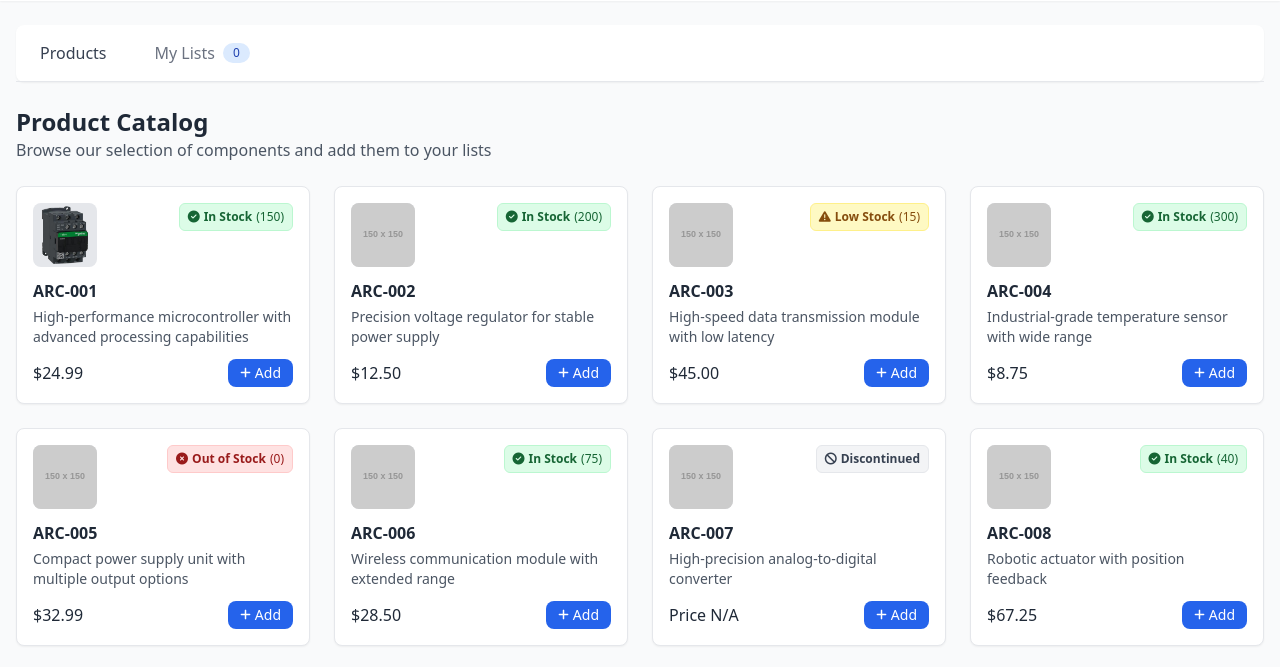
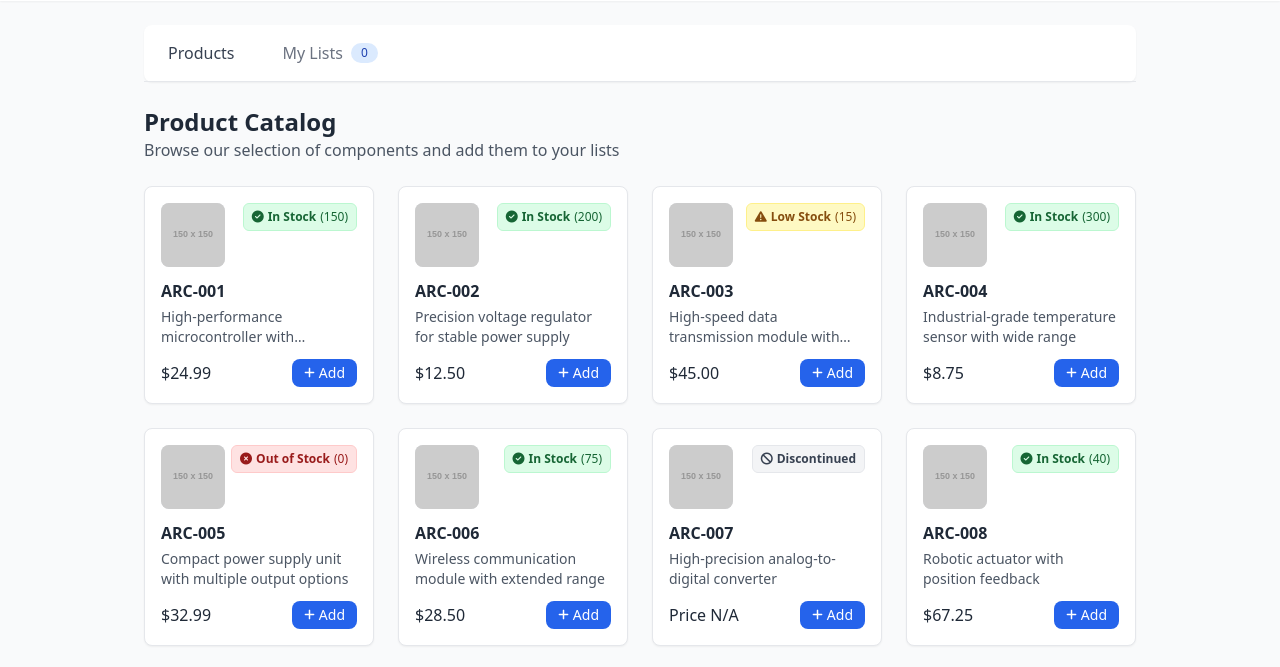
Before and after one commit to VDatom/My-List-New, a plain HTML site: page index.html in a window 1280 px wide. Shown: the part 71-738 px from the top of the page. Drawn offline with nearby package versions, Linux system fonts and the light colour scheme; placeholder pictures from the web are drawn by us.

Commit message:
Update main container width and image URLs

```diff
--- a/index.html
+++ b/index.html
@@ -185,7 +185,7 @@
     </header>
 
     <!-- Main Content - Responsive padding and layout -->
-    <main class="container mx-auto px-3 sm:px-4 py-4 sm:py-6">
+    <main class="container max-w-5xl mx-auto px-3 sm:px-4 py-4 sm:py-6">
         <!-- Tabs - Stack on mobile, horizontal on larger screens -->
         <div class="bg-white rounded-lg shadow-sm mb-4 sm:mb-6 no-print">
             <div class="flex flex-col sm:flex-row border-b">
@@ -355,7 +355,7 @@
     <script>
         // Sample Data
         const SAMPLE_PRODUCTS = [
-            { id: 'P001', partNumber: 'ARC-001', description: 'High-performance microcontroller with advanced processing capabilities', brand: 'ARC Tech', price: 24.99, inventory: 'In Stock', stockQuantity: 150, imageUrl: './demo.png' },
+            { id: 'P001', partNumber: 'ARC-001', description: 'High-performance microcontroller with advanced processing capabilities', brand: 'ARC Tech', price: 24.99, inventory: 'In Stock', stockQuantity: 150, imageUrl: 'https://via.placeholder.com/150' },
             { id: 'P002', partNumber: 'ARC-002', description: 'Precision voltage regulator for stable power supply', brand: 'ARC Tech', price: 12.50, inventory: 'In Stock', stockQuantity: 200, imageUrl: 'https://via.placeholder.com/150' },
             { id: 'P003', partNumber: 'ARC-003', description: 'High-speed data transmission module with low latency', brand: 'ARC Comms', price: 45.00, inventory: 'Low Stock', stockQuantity: 15, imageUrl: 'https://via.placeholder.com/150' },
             { id: 'P004', partNumber: 'ARC-004', description: 'Industrial-grade temperature sensor with wide range', brand: 'ARC Sensors', price: 8.75, inventory: 'In Stock', stockQuantity: 300, imageUrl: 'https://via.placeholder.com/150' },
```
